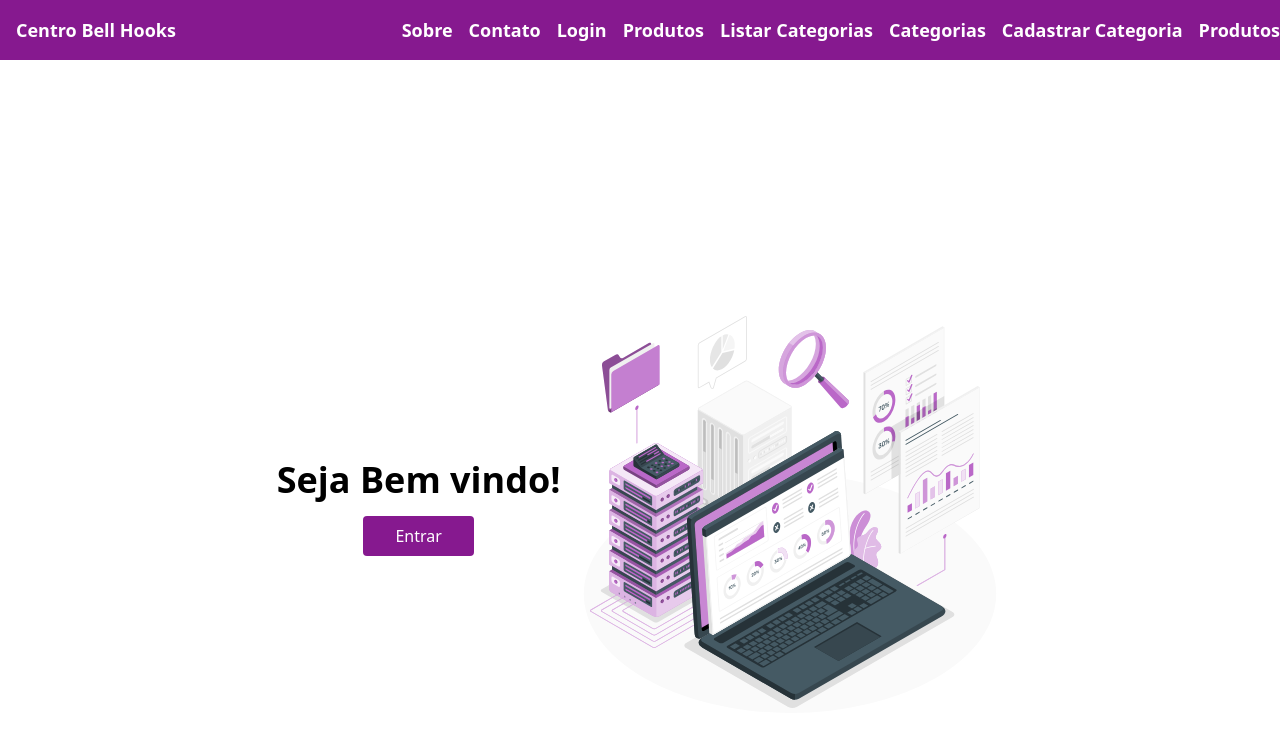
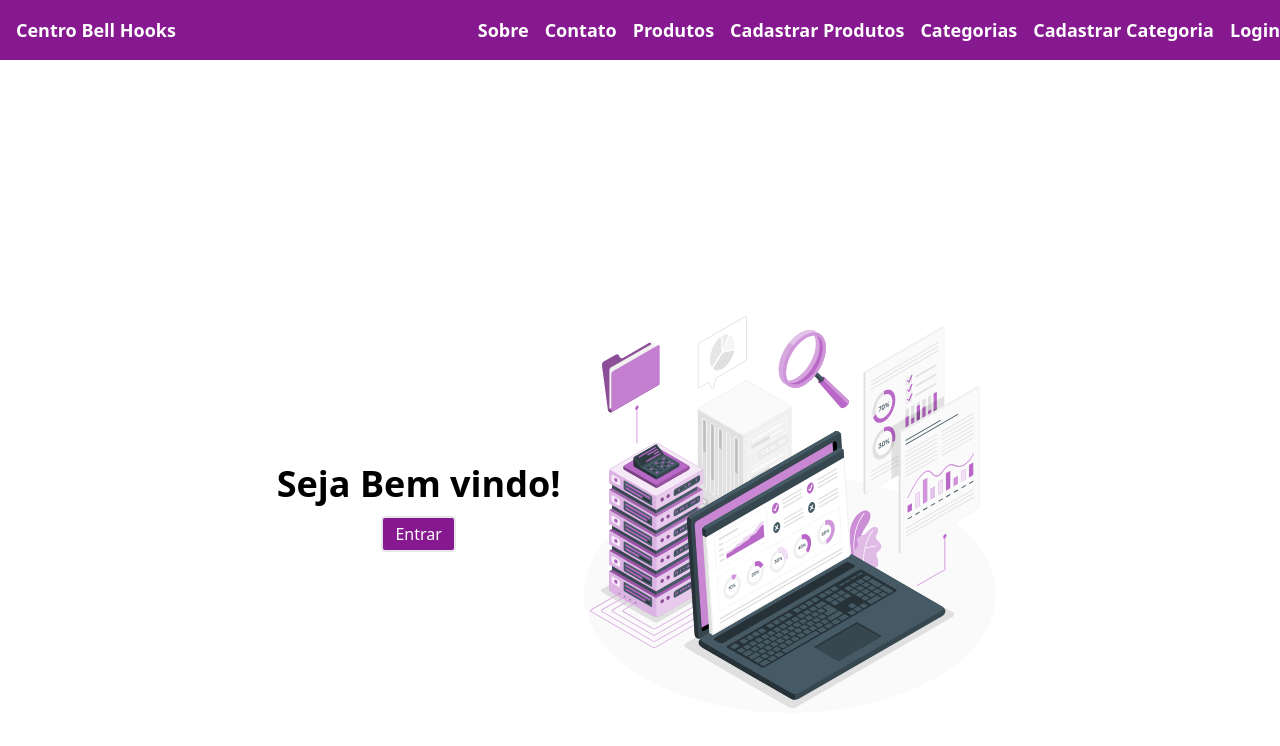
Before and after one commit to Centro-Bell-Hooks/frontend, a React (Vite) app: page / in a window 1280 px wide. Shown: the top 746 px of the page. Built offline with nearby package versions, Linux system fonts and the light colour scheme.

Commit message:
feat: ajuste de aparecimento de rotas no navbar

```diff
--- a/src/components/categorias/deletarcategoria/DeletarCategoria.tsx
+++ b/src/components/categorias/deletarcategoria/DeletarCategoria.tsx
@@ -65,8 +65,6 @@ export function DeletarCategoria() {
 
     return (
         <div className="container w-1/3 mx-auto">
-            <h1 className="text-4xl text-center my-4">Deletar Categoria</h1>
-
             <p className="text-center font-semibold mb-4">
                 Você tem certeza de que deseja apagar a categoria a seguir?
             </p>
--- a/src/components/navbar/Navbar.tsx
+++ b/src/components/navbar/Navbar.tsx
@@ -1,7 +1,19 @@
-import { Link } from 'react-router-dom'
+import { Link, useLocation } from 'react-router-dom'
+import { useContext } from 'react'
+import { AuthContext } from '../../contexts'
+
 import { routes } from '../../routes'
+import { Alert } from '../alert'
 
 export function Navbar() {
+    const { usuario, handleLogout } = useContext(AuthContext)
+    const location = useLocation()
+
+    function logout() {
+        handleLogout()
+        Alert({ mensagem: 'Usuário desconectado', tipo: 'info' })
+    }
+
     return (
         <div className="w-full bg-primaria text-white flex justify-center py-4">
             <div className="container flex justify-between text-lg">
@@ -10,25 +22,31 @@ export function Navbar() {
                 </Link>
 
                 <div className="flex gap-4">
-                    <div className="hover:underline font-bold">Sobre</div>
-                    <div className="hover:underline font-bold">Contato</div>
-                    <Link to={routes.login} className="hover:underline font-bold">
-                        Login
+                    {location.pathname === routes.homepage && (
+                        <>
+                            <div className="hover:underline font-bold">Sobre</div>
+                            <div className="hover:underline font-bold">Contato</div>
+                        </>
+                    )}
+                    <Link to={routes.produtos} className="hover:underline font-bold">
+                        Produtos
                     </Link>
                     <Link to={routes.cadastrarProduto} className="hover:underline font-bold">
-                        Produtos
+                        Cadastrar Produtos
                     </Link>
                     <Link to={routes.categorias} className="hover:underline font-bold">
-                        Listar Categorias
-                    </Link>
-                    <Link to="/categorias" className="hover:underline font-bold">
                         Categorias
                     </Link>
-                    <Link to="/cadastroCategoria" className="hover:underline font-bold">
+                    <Link to={routes.cadastrarCategoria} className="hover:underline font-bold">
                         Cadastrar Categoria
                     </Link>
-                    <Link to="/produtos" className="hover:underline font-bold">
-                        Produtos
+
+                    <Link
+                        to={usuario.token ? routes.homepage : routes.login}
+                        className="hover:underline font-bold"
+                        onClick={usuario.token ? logout : undefined}
+                    >
+                        {usuario.token === '' ? 'Login' : 'Sair'}
                     </Link>
                 </div>
             </div>
--- a/src/pages/homepage/inicio/Inicio.tsx
+++ b/src/pages/homepage/inicio/Inicio.tsx
@@ -1,11 +1,16 @@
+import { Link } from 'react-router-dom'
+
+import { Button } from '../../../components'
+import { routes } from '../../../routes'
+
 export function Inicio() {
     return (
         <div className="flex items-center justify-center my-12 gap-4 h-screen">
             <div className="flex flex-col justify-center items-center">
-                <h1 className="font-bold text-4xl">Seja Bem vindo!</h1>
-                <button className="bg-fuchsia-800 text-white rounded py-2 px-8 hover:bg-fuchsia-700 mt-4">
-                    Entrar
-                </button>
+                <h1 className="font-bold text-4xl mb-3">Seja Bem vindo!</h1>
+                <Link to={routes.login}>
+                    <Button size="sm">Entrar</Button>
+                </Link>
             </div>
             <img className="w-1/3" src="src/assets/computador.svg" alt="Computador" />
         </div>
--- a/src/pages/login/login.tsx
+++ b/src/pages/login/login.tsx
@@ -1,4 +1,4 @@
-import { Link } from 'react-router-dom'
+import { Link, useNavigate } from 'react-router-dom'
 import { ChangeEvent, useContext, useState } from 'react'
 import { RotatingLines } from 'react-loader-spinner'
 
@@ -20,6 +20,7 @@ export function Login() {
     // aqui da erro de uncontroled
     const [usuarioLogin, setUsuarioLogin] = useState<UsuarioLogin>({} as UsuarioLogin)
     const { handleLogin, isLoading } = useContext(AuthContext)
+    const navigate = useNavigate()
 
     function atualizarEstado(e: ChangeEvent<HTMLInputElement>) {
         setUsuarioLogin({
@@ -31,6 +32,7 @@ export function Login() {
     function login(e: ChangeEvent<HTMLFormElement>) {
         e.preventDefault()
         handleLogin(usuarioLogin)
+        // setTimeout(() => navigate(routes.produtos), 5000)
     }
 
     return (
@@ -55,7 +57,7 @@ export function Login() {
                 </div>
 
                 <p className="mb-4">
-                    Ainda não tem uma conta?{' '}
+                    Ainda não tem uma conta?
                     <Link to={routes.cadastro} className="text-sky-900 hover:underline">
                         Cadastre-se
                     </Link>
```
